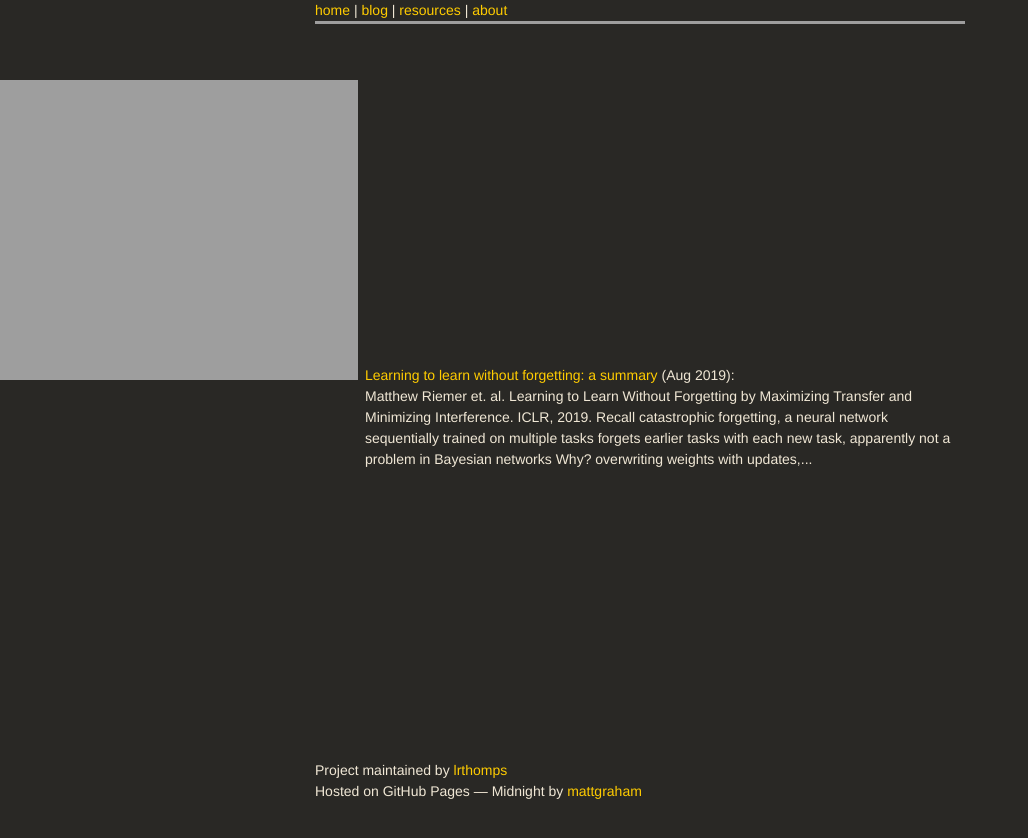
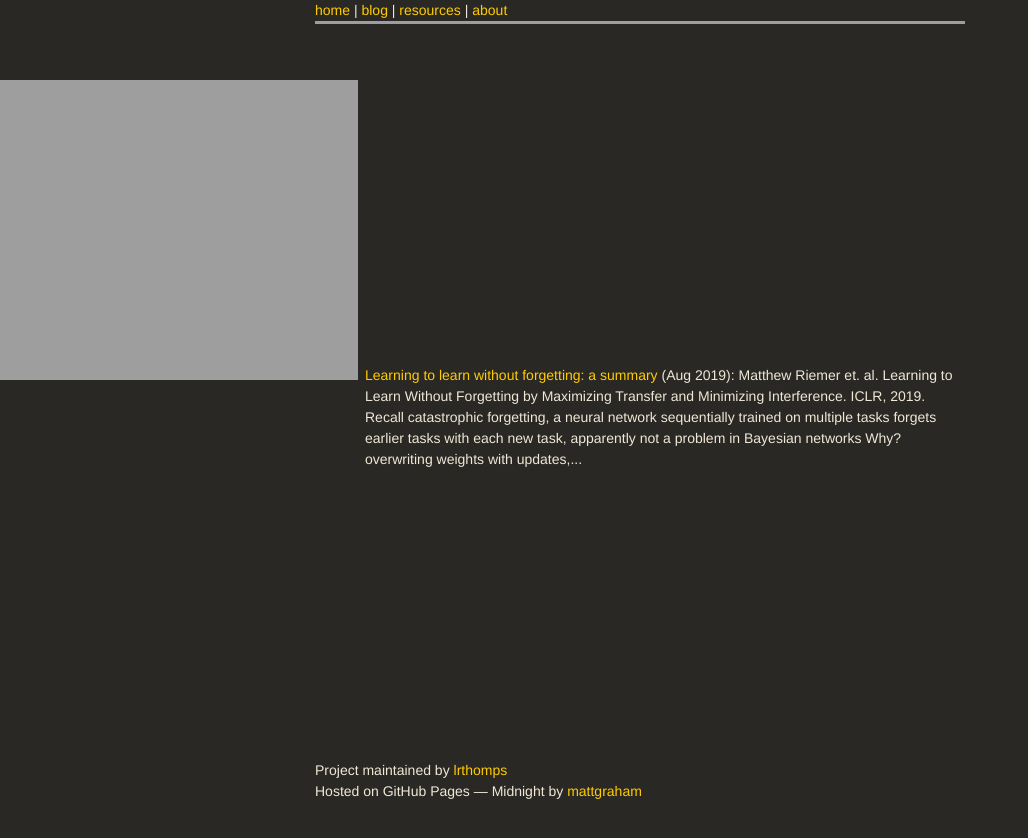
Before and after one commit to lrthomps/old_website, a Jekyll site: the page built from posts.md, in a window 1280 px wide. Shown: the top 838 px of the page, without its empty margins (0-1028 px from the left). Built offline with Jekyll 4.4.1, drawn with Linux system fonts in a browser that asks for light colours; some web fonts are replaced; grey boxes are pictures that could not be loaded.

```diff
--- a/posts.md
+++ b/posts.md
@@ -5,7 +5,8 @@ layout: default
 <ul>
   {% for post in site.posts %}
     <li>
-      <a href="{{ post.url }}">{{ post.title }}</a> ({{ post.date | date: '%b %Y' }}):<br>
+      <a href="{{ post.url }}">{{ post.title }}</a> ({{ post.date | date: '%b %Y' }}):
+
       {{ post.content | truncatewords:50 | strip_html }}
     </li>
   {% endfor %}
```
